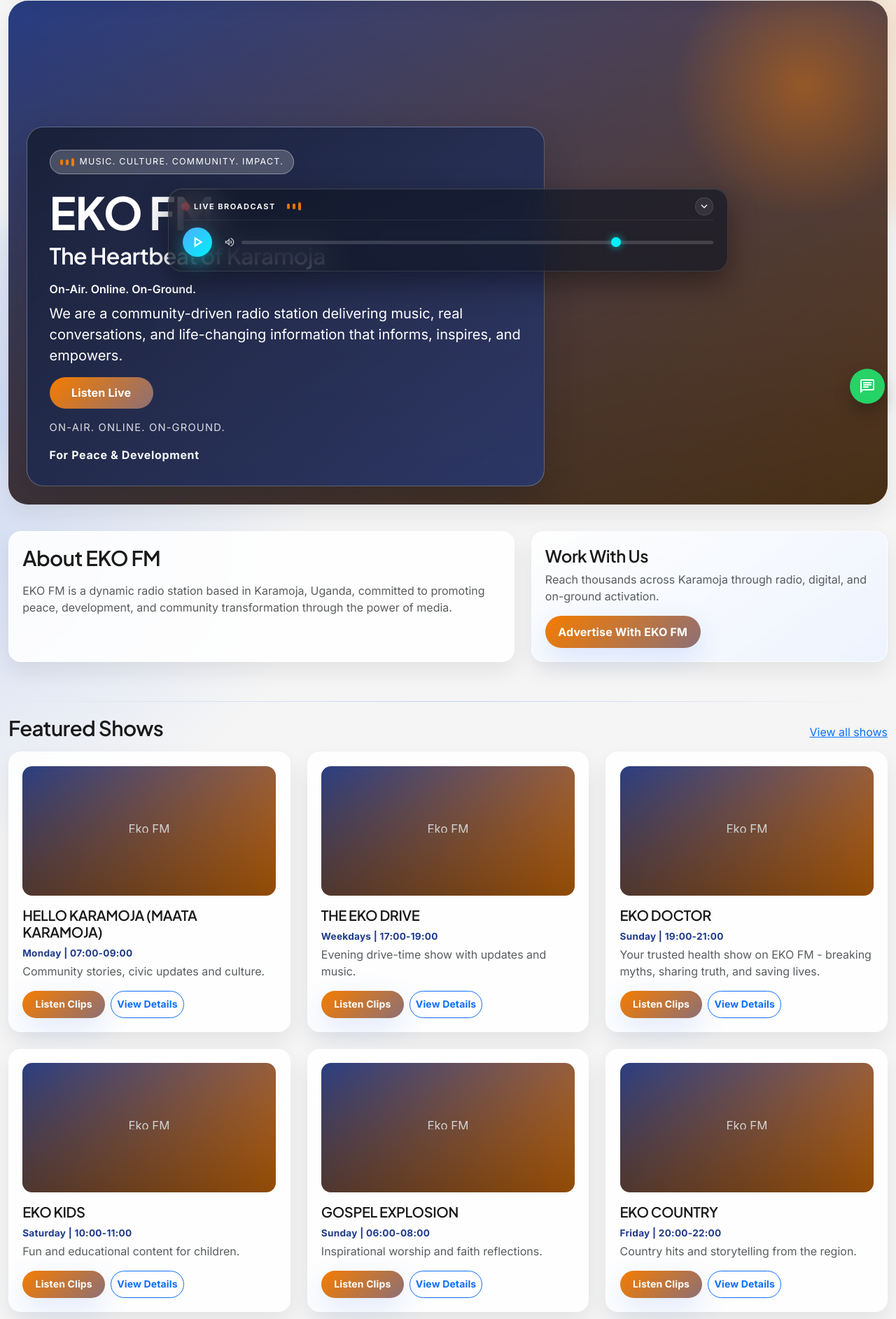
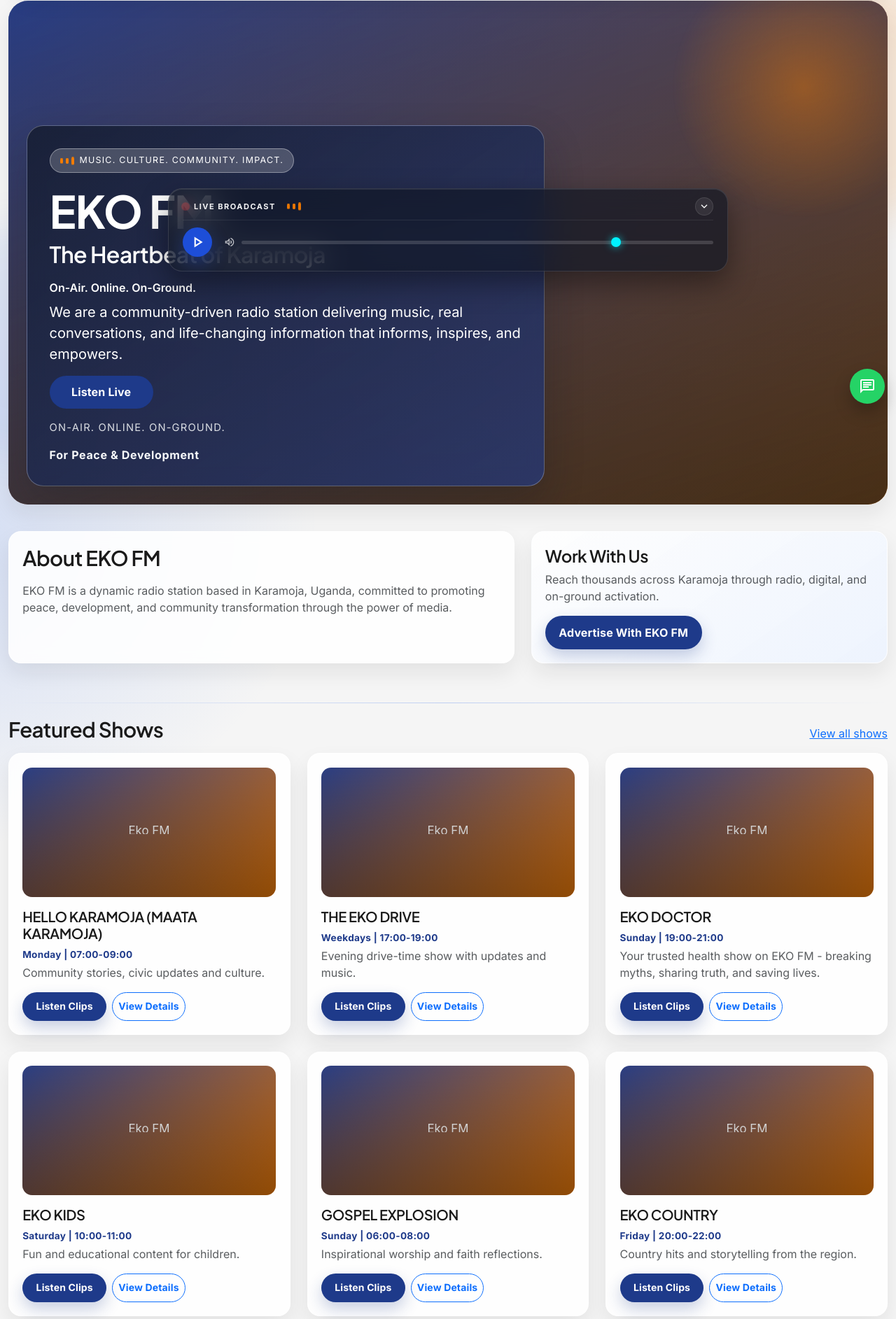
Before and after one commit to allanalmatech/ekofm, a PHP site: page / in a window 1280 px wide. Shown: the part 101-1986 px from the top of the page at 70% size. Run offline with PHP 8.4, Linux system fonts and the light colour scheme; data comes from the database, SQL or seed files in the repository; some libraries are stand-ins or nearby versions.

Commit message:
removed button gradient

```diff
--- a/assets/css/style.css
+++ b/assets/css/style.css
@@ -773,7 +773,7 @@
     border-radius: 12px;
     padding: .76rem .78rem;
     border: 1px solid rgba(255, 255, 255, .24);
-    background: linear-gradient(135deg, rgba(30, 58, 138, .88), rgba(37, 99, 235, .78));
+    background: rgba(30, 58, 138, .94);
     box-shadow: 0 10px 22px rgba(30, 58, 138, .26);
     transition: transform .3s var(--ease), box-shadow .3s var(--ease);
 }
@@ -781,6 +781,7 @@
 .mobile-contact-shortcut:hover,
 .mobile-contact-shortcut:focus-visible {
     color: #fff;
+    background: #1d4ed8;
     transform: translateY(-1px);
     box-shadow: 0 14px 24px rgba(30, 58, 138, .34);
 }
@@ -1131,12 +1132,11 @@
 }
 
 .btn-live {
-    border: 0;
+    border: 1px solid rgba(30, 58, 138, .24);
     color: #fff;
     padding: .68rem 1.15rem;
-    background: linear-gradient(135deg, var(--orange) 0%, var(--accent-blue) 100%);
-    background-size: 200% 200%;
-    box-shadow: var(--shadow-glow);
+    background: #1e3a8a;
+    box-shadow: 0 10px 22px rgba(30, 58, 138, .24);
     position: relative;
     overflow: hidden;
 }
@@ -1150,24 +1150,19 @@
 }
 
 .btn-live::before {
-    content: "";
-    position: absolute;
-    top: 0;
-    left: -120%;
-    width: 80%;
-    height: 100%;
-    background: linear-gradient(90deg, transparent, rgba(255, 255, 255, .35), transparent);
-    transition: left .65s var(--ease);
+    content: none;
 }
 
 .btn-live:hover {
     color: #fff;
     transform: translateY(-2px);
-    box-shadow: 0 16px 34px rgba(37, 99, 235, .22);
+    background: #1d4ed8;
+    border-color: rgba(29, 78, 216, .45);
+    box-shadow: 0 14px 26px rgba(29, 78, 216, .25);
 }
 
 .btn-live:hover::before {
-    left: 140%;
+    content: none;
 }
 
 .btn-glass,
@@ -1466,8 +1461,8 @@
     flex-shrink: 0;
     border-radius: 50%;
     border: none;
-    background: linear-gradient(135deg, #4facfe, #00f2fe);
-    box-shadow: 0 10px 24px rgba(0, 242, 254, 0.4);
+    background: #1d4ed8;
+    box-shadow: 0 10px 24px rgba(29, 78, 216, 0.35);
     color: white;
     display: flex;
     align-items: center;
@@ -1478,7 +1473,8 @@
 
 .play-btn:hover {
     transform: scale(1.08) translateY(-2px);
-    box-shadow: 0 14px 28px rgba(0, 242, 254, 0.5);
+    background: #2563eb;
+    box-shadow: 0 14px 28px rgba(37, 99, 235, 0.45);
 }
 
 .play-btn .material-symbols-outlined {
```
